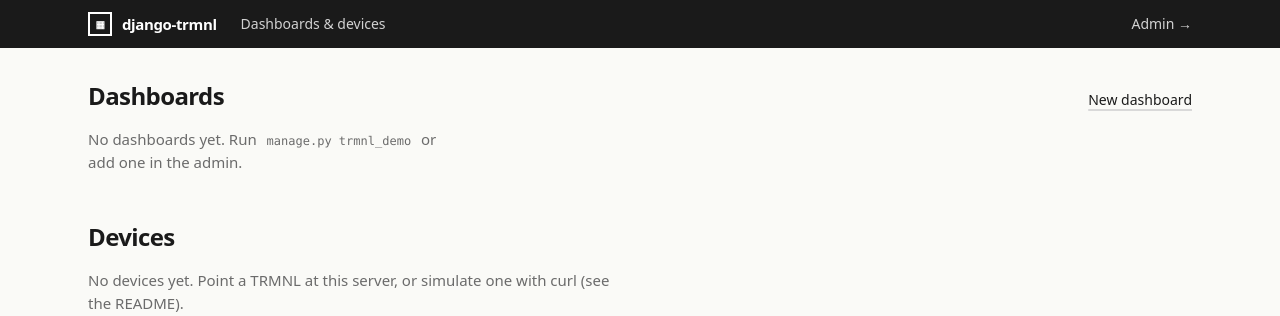
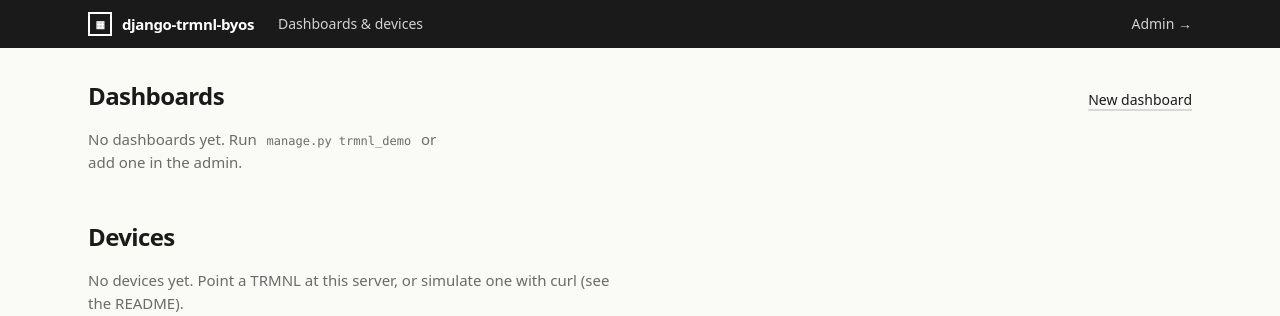
Before and after one commit to jefftriplett/django-trmnl-byos, a Django app: page /trmnl/ in a window 1280 px wide. Shown: the top 316 px of the page. Run offline with Django 5.2, Linux system fonts and the light colour scheme; the visitor is signed in with stand-in values (Sample User, id 1); data that the repository does not hold is empty; style sheets or scripts are compiled from the project's sources; parts of the project's set-up code (start-up, migrations or seed data) failed here and were passed over.

Commit message:
Show django-trmnl-byos in the staff pages' header and titles

```diff
--- a/django_trmnl_byos/templates/django_trmnl_byos/preview/base.html
+++ b/django_trmnl_byos/templates/django_trmnl_byos/preview/base.html
@@ -3,7 +3,7 @@
 <head>
   <meta charset="utf-8">
   <meta name="viewport" content="width=device-width, initial-scale=1">
-  <title>{% block title %}django-trmnl{% endblock %}</title>
+  <title>{% block title %}django-trmnl-byos{% endblock %}</title>
   <link rel="stylesheet" href="{% static 'django_trmnl_byos/preview.css' %}">
   {% block head %}{% endblock %}
 </head>
@@ -12,7 +12,7 @@
     <nav class="mx-auto flex max-w-6xl flex-wrap items-center gap-x-6 gap-y-2 px-6 py-3">
       <a href="{% url 'django_trmnl_byos:preview-index' %}" class="flex items-center gap-2.5 font-bold tracking-tight">
         <span class="grid size-6 place-items-center border-2 border-white text-[10px] leading-none">▦</span>
-        django-trmnl
+        django-trmnl-byos
       </a>
       <a class="text-sm text-white/80 hover:text-white" href="{% url 'django_trmnl_byos:preview-index' %}">Dashboards &amp; devices</a>
       <a class="ml-auto text-sm text-white/80 hover:text-white" href="{% url 'admin:index' %}">Admin →</a>
--- a/django_trmnl_byos/templates/django_trmnl_byos/preview/dashboard.html
+++ b/django_trmnl_byos/templates/django_trmnl_byos/preview/dashboard.html
@@ -1,5 +1,5 @@
 {% extends "django_trmnl_byos/preview/base.html" %}
-{% block title %}{{ dashboard.name }} · django-trmnl{% endblock %}
+{% block title %}{{ dashboard.name }} · django-trmnl-byos{% endblock %}
 {% block content %}
   <div class="mb-6 flex flex-wrap items-end justify-between gap-4">
     <div>
--- a/django_trmnl_byos/templates/django_trmnl_byos/preview/device.html
+++ b/django_trmnl_byos/templates/django_trmnl_byos/preview/device.html
@@ -1,5 +1,5 @@
 {% extends "django_trmnl_byos/preview/base.html" %}
-{% block title %}{{ device.name }} · django-trmnl{% endblock %}
+{% block title %}{{ device.name }} · django-trmnl-byos{% endblock %}
 {% block head %}
   <script>
     // Refresh every 30s to mirror the device, but not while someone is using a control.
```
